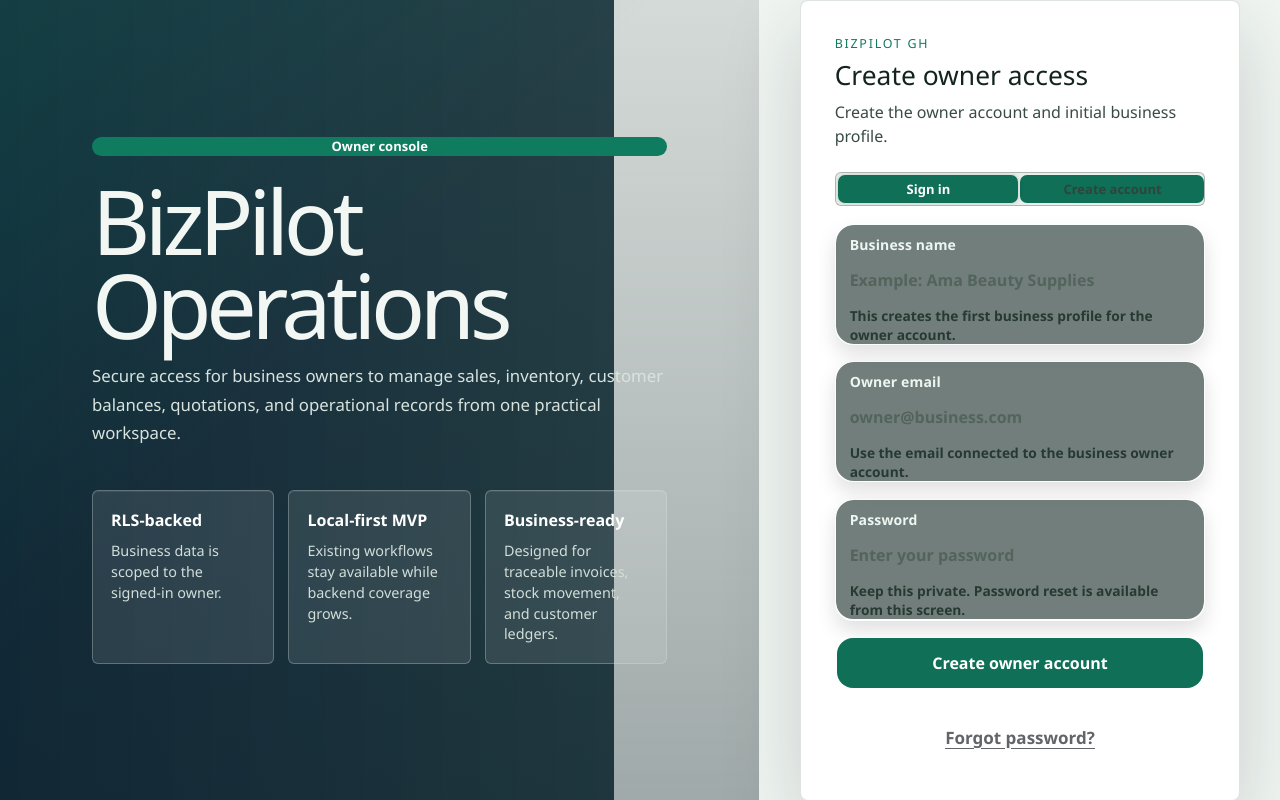
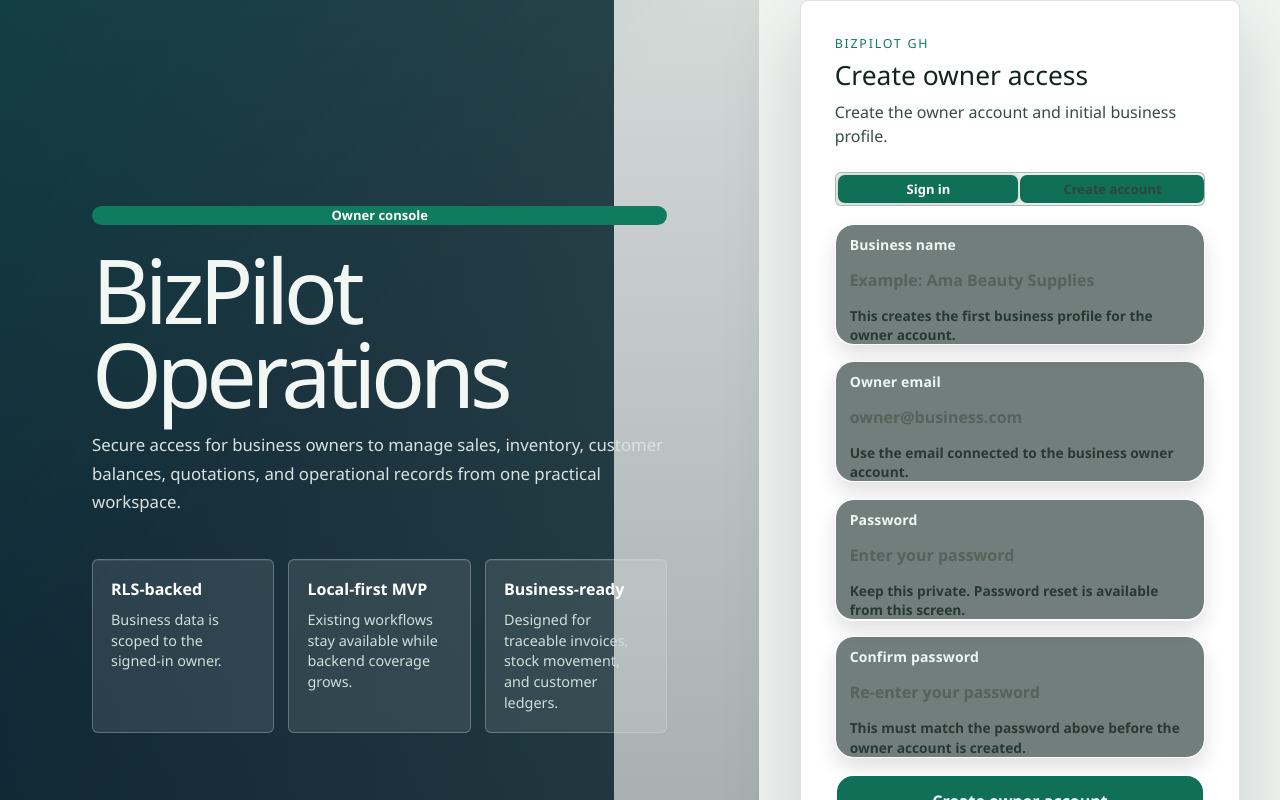
Before and after one commit to mbambajnr/bizpilot-gh-ionic-, a React (Vite) app: page / in a window 1280 px wide. Both pictures are taken after a click on the element "Create account". Built offline with nearby package versions, Linux system fonts and the light colour scheme; no server answers.

Commit message:
Add confirm password to signup

```diff
--- a/src/pages/AuthPage.tsx
+++ b/src/pages/AuthPage.tsx
@@ -16,7 +16,7 @@ import { FormEvent, useState } from 'react';
 import { useAuth } from '../context/AuthContext';
 
 type AuthMode = 'sign-in' | 'sign-up';
-type AuthField = 'businessName' | 'email' | 'password';
+type AuthField = 'businessName' | 'email' | 'password' | 'confirmPassword';
 
 const AuthPage: React.FC = () => {
   const { isConfigured, signIn, signUp, requestPasswordReset } = useAuth();
@@ -24,6 +24,7 @@ const AuthPage: React.FC = () => {
   const [businessName, setBusinessName] = useState('');
   const [email, setEmail] = useState('');
   const [password, setPassword] = useState('');
+  const [confirmPassword, setConfirmPassword] = useState('');
   const [formMessage, setFormMessage] = useState('');
   const [isSubmitting, setIsSubmitting] = useState(false);
   const [focusedField, setFocusedField] = useState<AuthField | null>(null);
@@ -46,6 +47,11 @@ const AuthPage: React.FC = () => {
 
     if (isSignUp && !businessName.trim()) {
       setFormMessage('Enter the business name for this owner account.');
+      return;
+    }
+
+    if (isSignUp && password !== confirmPassword) {
+      setFormMessage('Password and confirm password must match.');
       return;
     }
 
@@ -177,6 +183,27 @@ const AuthPage: React.FC = () => {
                 ) : null}
               </IonItem>
 
+              {isSignUp ? (
+                <IonItem lines="none" className="app-item auth-item" aria-labelledby="confirm-password-label">
+                  <IonLabel id="confirm-password-label" position="stacked">Confirm password</IonLabel>
+                  <IonInput
+                    type="password"
+                    value={confirmPassword}
+                    autocomplete="new-password"
+                    aria-describedby="confirm-password-help"
+                    placeholder={focusedField === 'confirmPassword' ? '' : 'Re-enter your password'}
+                    onIonFocus={() => setFocusedField('confirmPassword')}
+                    onIonBlur={() => setFocusedField(null)}
+                    onIonInput={(event) => setConfirmPassword(event.detail.value ?? '')}
+                  />
+                  {focusedField !== 'confirmPassword' ? (
+                    <p id="confirm-password-help" className="auth-field-help">
+                      This must match the password above before the owner account is created.
+                    </p>
+                  ) : null}
+                </IonItem>
+              ) : null}
+
               <IonButton className="auth-primary-action" expand="block" type="submit" disabled={!isConfigured || isSubmitting}>
                 {isSubmitting ? <IonSpinner name="crescent" /> : isSignUp ? 'Create owner account' : 'Sign in'}
               </IonButton>
```
